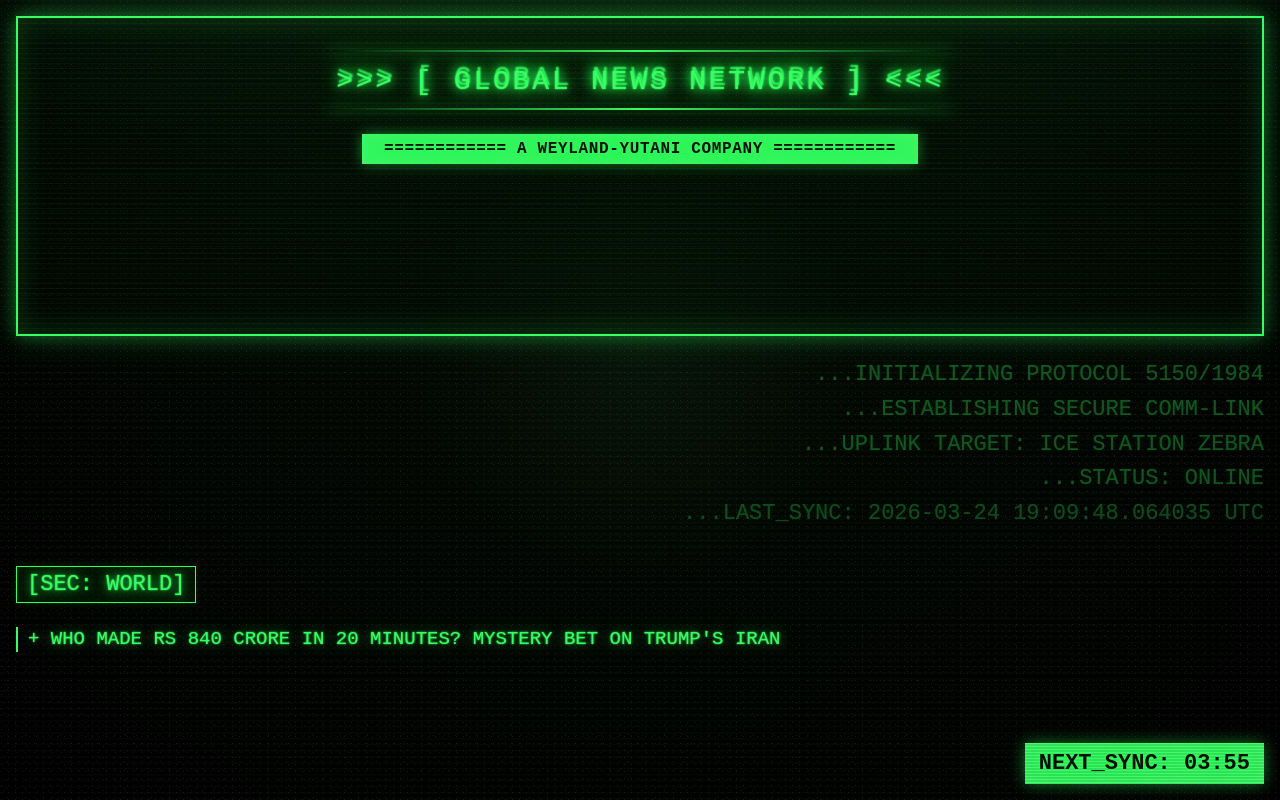
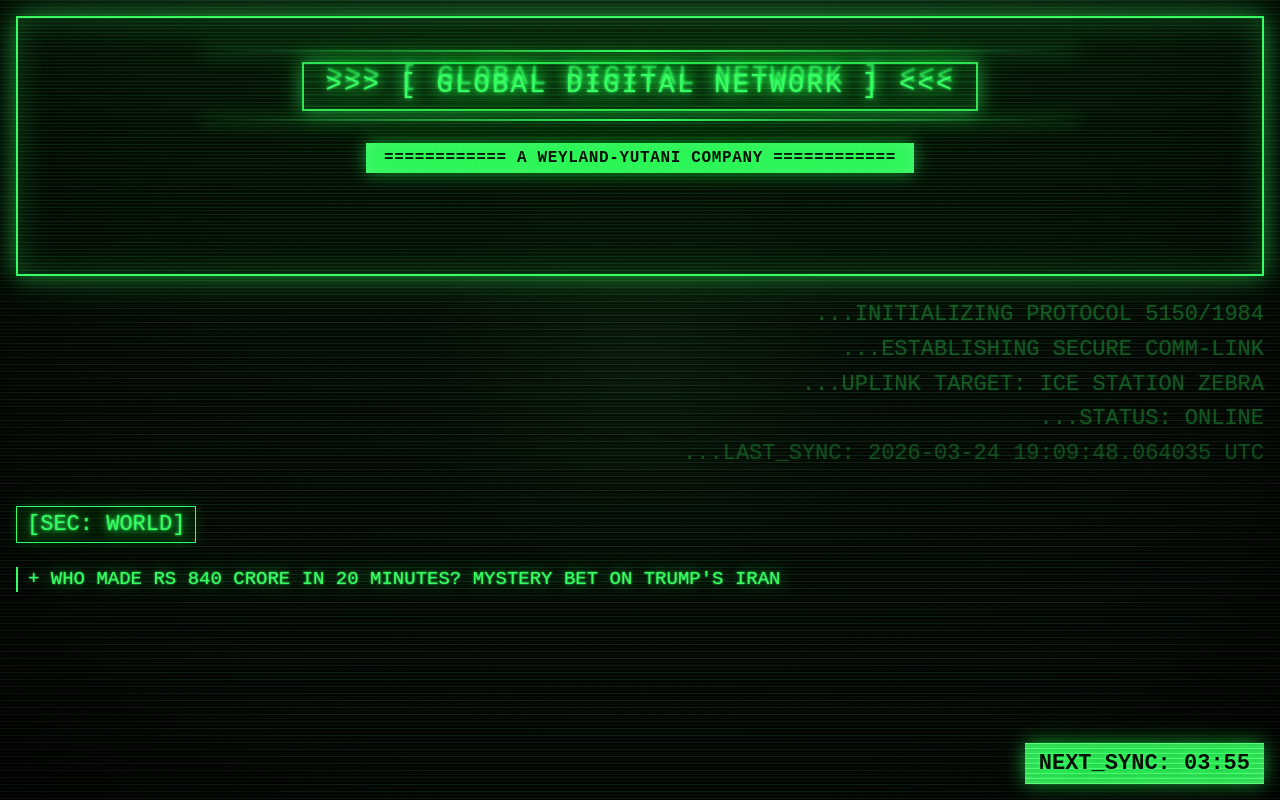
Before and after one commit to Wolfgang5150/NewsPage, a plain HTML site: page index.html in a window 1280 px wide. Drawn offline with Linux system fonts and the light colour scheme.

Commit message:
Add files via upload

```diff
--- a/index.html
+++ b/index.html
@@ -4,15 +4,15 @@
   <meta charset="UTF-8">
   <meta http-equiv="refresh" content="240">
   <meta name="viewport" content="width=device-width, initial-scale=1.0">
-  <title>GLOBAL NEWS NETWORK</title>
+  <title>GLOBAL DIGITAL NETWORK</title>
   <style>
     :root {
       --bg: #020602;
       --bg-deep: #010301;
       --green: #37ff63;
-      --green-soft: rgba(55,255,99,.30);
-      --green-mid: rgba(55,255,99,.72);
-      --green-strong: rgba(55,255,99,.95);
+      --green-soft: rgba(55,255,99,.36);
+      --green-mid: rgba(55,255,99,.82);
+      --green-strong: rgba(55,255,99,1);
       --green-dim: #0e4d18;
       --panel: rgba(0, 18, 0, 0.30);
       --line: rgba(90, 255, 135, 0.10);
@@ -32,10 +32,10 @@
         radial-gradient(circle at center, rgba(0,0,0,0) 52%, rgba(0,0,0,.32) 92%),
         linear-gradient(to bottom, #031003 0%, var(--bg) 48%, var(--bg-deep) 100%);
       text-shadow:
-        0 0 2px rgba(55,255,99,1),
-        0 0 10px rgba(55,255,99,.86),
-        0 0 22px rgba(55,255,99,.48),
-        0 0 36px rgba(55,255,99,.24);
+        0 0 3px rgba(55,255,99,1),
+        0 0 12px rgba(55,255,99,.95),
+        0 0 26px rgba(55,255,99,.60),
+        0 0 42px rgba(55,255,99,.30);
       overflow-x: hidden;
       position: relative;
       animation: crt-flicker 9s infinite steps(1);
@@ -54,16 +54,25 @@
       background:
         repeating-linear-gradient(
           to bottom,
-          rgba(255,255,255,.02) 0px,
-          rgba(255,255,255,.02) 1px,
-          rgba(0,0,0,.12) 2px,
-          rgba(0,0,0,.12) 3px,
-          transparent 4px,
-          transparent 6px
+          rgba(110,255,150,.11) 0px,
+          rgba(110,255,150,.11) 1px,
+          rgba(0,0,0,.24) 1px,
+          rgba(0,0,0,.24) 3px,
+          rgba(14,55,18,.14) 3px,
+          rgba(14,55,18,.14) 5px,
+          transparent 5px,
+          transparent 7px
         ),
-        linear-gradient(to right, rgba(0,0,0,.10), rgba(0,0,0,0) 8%, rgba(0,0,0,0) 92%, rgba(0,0,0,.10));
+        repeating-linear-gradient(
+          to bottom,
+          rgba(255,255,255,.025) 0px,
+          rgba(255,255,255,.025) 1px,
+          transparent 1px,
+          transparent 2px
+        ),
+        linear-gradient(to right, rgba(0,0,0,.14), rgba(0,0,0,0) 10%, rgba(0,0,0,0) 90%, rgba(0,0,0,.14));
       mix-blend-mode: screen;
-      opacity: 1.0;
+      opacity: 1;
     }
 
     body::after {
@@ -77,13 +86,13 @@
       position: fixed;
       inset: 0;
       pointer-events: none;
-      opacity: .095;
+      opacity: .04;
       z-index: 1;
       background-image:
-        radial-gradient(circle at 20% 20%, rgba(255,255,255,.9) .4px, transparent .8px),
-        radial-gradient(circle at 80% 60%, rgba(255,255,255,.7) .4px, transparent .8px),
-        radial-gradient(circle at 40% 85%, rgba(255,255,255,.8) .4px, transparent .8px);
-      background-size: 7px 7px, 9px 9px, 11px 11px;
+        radial-gradient(circle at 20% 20%, rgba(255,255,255,.5) .35px, transparent .75px),
+        radial-gradient(circle at 80% 60%, rgba(255,255,255,.38) .35px, transparent .75px),
+        radial-gradient(circle at 40% 85%, rgba(255,255,255,.44) .35px, transparent .75px);
+      background-size: 13px 13px, 17px 17px, 19px 19px;
       animation: noise-jitter .25s infinite steps(2);
     }
 
@@ -96,12 +105,12 @@
       border: 2px solid var(--green);
       background: linear-gradient(to bottom, rgba(0,18,0,.22), rgba(0,12,0,.34));
       box-shadow:
-        inset 0 0 30px rgba(55,255,99,.18),
-        0 0 16px rgba(55,255,99,.34),
-        0 0 34px rgba(55,255,99,.16);
+        inset 0 0 34px rgba(55,255,99,.24),
+        0 0 20px rgba(55,255,99,.42),
+        0 0 40px rgba(55,255,99,.20);
       padding: 24px 22px 20px;
       margin-bottom: 26px;
-      min-height: 320px;
+      min-height: 260px;
       position: relative;
       overflow: hidden;
     }
@@ -111,12 +120,12 @@
       position: absolute;
       inset: 0;
       pointer-events: none;
-      background: repeating-linear-gradient(to bottom, rgba(55,255,99,.08) 0 1px, rgba(0,0,0,.08) 1px 2px, transparent 2px 5px);
-      opacity: .6;
+      background: repeating-linear-gradient(to bottom, rgba(80,255,130,.12) 0 1px, rgba(0,0,0,.12) 1px 3px, rgba(16,60,20,.12) 3px 5px, transparent 5px 7px);
+      opacity: .78;
     }
 
     .hero {
-      max-width: 980px;
+      max-width: 1320px;
       margin: 0 auto;
       text-align: center;
       position: relative;
@@ -125,36 +134,44 @@
 
     .hero-rule {
       height: 2px;
-      width: 64%;
-      margin: 8px auto 12px;
+      width: min(92%, 880px);
+      margin: 8px auto 10px;
       background: linear-gradient(to right, transparent, var(--green), transparent);
-      box-shadow: 0 0 14px rgba(55,255,99,.60), 0 0 24px rgba(55,255,99,.18);
+      box-shadow: 0 0 18px rgba(55,255,99,.72), 0 0 30px rgba(55,255,99,.24);
     }
 
     .ascii-title {
       display: inline-block;
       margin: 0 auto;
-      padding: 4px 0;
+      padding: 8px 22px 10px;
       text-align: center;
-      font-size: 28px;
+      font-size: 27px;
       line-height: 1;
-      letter-spacing: .10em;
+      letter-spacing: .085em;
       white-space: pre;
-      color: rgba(55,255,99,.96);
+      color: rgba(55,255,99,.98);
       text-shadow:
-        0 0 2px rgba(55,255,99,1),
-        0 0 12px rgba(55,255,99,.82),
-        0 0 26px rgba(55,255,99,.42),
-        0 0 40px rgba(55,255,99,.22);
-      filter: drop-shadow(0 0 10px rgba(55,255,99,.28));
+        0 0 3px rgba(55,255,99,1),
+        0 0 14px rgba(55,255,99,.90),
+        0 0 30px rgba(55,255,99,.50),
+        0 0 46px rgba(55,255,99,.25);
+      filter: drop-shadow(0 0 12px rgba(55,255,99,.34));
       position: relative;
+      border: 2px solid rgba(55,255,99,.88);
+      background:
+        repeating-linear-gradient(to bottom, rgba(110,255,150,.10) 0 1px, rgba(0,0,0,.12) 1px 3px, transparent 3px 6px),
+        rgba(0, 24, 0, 0.24);
+      box-shadow:
+        inset 0 0 18px rgba(55,255,99,.16),
+        0 0 16px rgba(55,255,99,.34),
+        0 0 30px rgba(55,255,99,.16);
     }
 
     .ascii-title::before {
       content: attr(data-glow);
       position: absolute;
       inset: 0;
-      color: rgba(55,255,99,.26);
+      color: rgba(55,255,99,.30);
       transform: translate(1px, 0);
       z-index: -1;
       white-space: pre;
@@ -163,12 +180,12 @@
     .corp-tag {
       display: inline-block;
       margin-top: 12px;
-      padding: 6px 22px;
+      padding: 6px 18px;
       background: rgba(55,255,99,.96);
       color: #031103;
       font-weight: 700;
       letter-spacing: .04em;
-      box-shadow: 0 0 14px rgba(55,255,99,.45), inset 0 0 10px rgba(255,255,255,.08);
+      box-shadow: 0 0 18px rgba(55,255,99,.55), inset 0 0 12px rgba(255,255,255,.10);
     }
 
     .status, .category, .feed-item {
@@ -183,8 +200,8 @@
       line-height: 1.22;
       text-shadow:
         0 0 2px rgba(55,255,99,1),
-        0 0 12px rgba(55,255,99,.62),
-        0 0 24px rgba(55,255,99,.24);
+        0 0 14px rgba(55,255,99,.74),
+        0 0 28px rgba(55,255,99,.30);
       text-align: right;
     }
 
@@ -209,7 +226,7 @@
       padding: 5px 10px;
       background: rgba(0,40,0,.35);
       font-size: 22px;
-      box-shadow: inset 0 0 8px rgba(55,255,99,.06), 0 0 8px rgba(55,255,99,.12);
+      box-shadow: inset 0 0 10px rgba(55,255,99,.10), 0 0 12px rgba(55,255,99,.18);
     }
 
     .feed-item {
@@ -221,8 +238,8 @@
       word-break: break-word;
       text-shadow:
         0 0 2px rgba(55,255,99,1),
-        0 0 13px rgba(55,255,99,.56),
-        0 0 24px rgba(55,255,99,.22);
+        0 0 16px rgba(55,255,99,.68),
+        0 0 30px rgba(55,255,99,.28);
     }
 
     .feed-item a {
@@ -239,7 +256,7 @@
       background: var(--green);
       vertical-align: bottom;
       animation: blink .85s steps(1) infinite;
-      box-shadow: 0 0 10px rgba(55,255,99,.5);
+      box-shadow: 0 0 14px rgba(55,255,99,.62);
       position: relative;
       z-index: 2;
     }
@@ -249,14 +266,14 @@
       right: 16px;
       bottom: 16px;
       background:
-        repeating-linear-gradient(to bottom, rgba(255,255,255,.12) 0 1px, rgba(0,0,0,.08) 1px 3px),
-        rgba(55,255,99,.96);
+        repeating-linear-gradient(to bottom, rgba(255,255,255,.16) 0 1px, rgba(0,0,0,.14) 1px 3px, rgba(16,58,20,.14) 3px 5px),
+        rgba(55,255,99,.98);
       color: #061006;
       padding: 8px 14px;
       font-size: 22px;
       font-weight: 700;
       z-index: 5;
-      box-shadow: 0 0 16px rgba(55,255,99,.45), inset 0 0 10px rgba(255,255,255,.08);
+      box-shadow: 0 0 20px rgba(55,255,99,.56), inset 0 0 12px rgba(255,255,255,.10);
     }
 
     @keyframes blink { 50% { opacity: 0; } }
@@ -278,7 +295,7 @@
       body { padding-inline: 10px; }
       .frame { padding-inline: 10px; min-height: 250px; }
       .corp-tag { font-size: 12px; padding-inline: 10px; }
-      .ascii-title { font-size: 15px; letter-spacing: .06em; }
+      .ascii-title { font-size: 15px; letter-spacing: .05em; padding-inline: 10px; }
       .status-line, .meta-line, .category, .feed-item, #sync-timer { font-size: 16px; }
     }
   </style>
@@ -291,7 +308,7 @@
     <section class="frame">
       <div class="hero">
         <div class="hero-rule"></div>
-<pre class="ascii-title" data-glow=">>> [ GLOBAL NEWS NETWORK ] <<<">>>> [ GLOBAL NEWS NETWORK ] <<<</pre>
+<pre class="ascii-title" data-glow=">>> [ GLOBAL DIGITAL NETWORK ] <<<">>>> [ GLOBAL DIGITAL NETWORK ] <<<</pre>
         <div class="hero-rule"></div>
         <div class="corp-tag">============ A WEYLAND-YUTANI COMPANY ============</div>
       </div>
```
